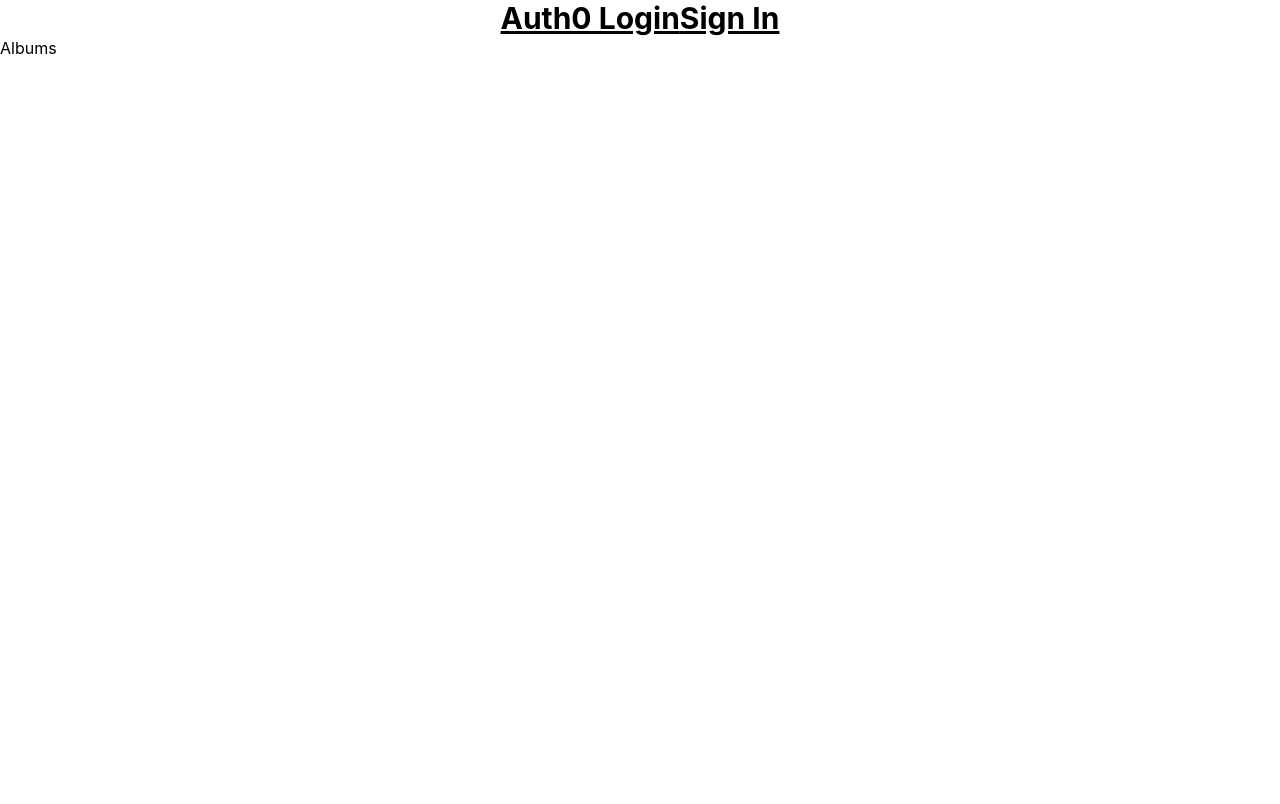
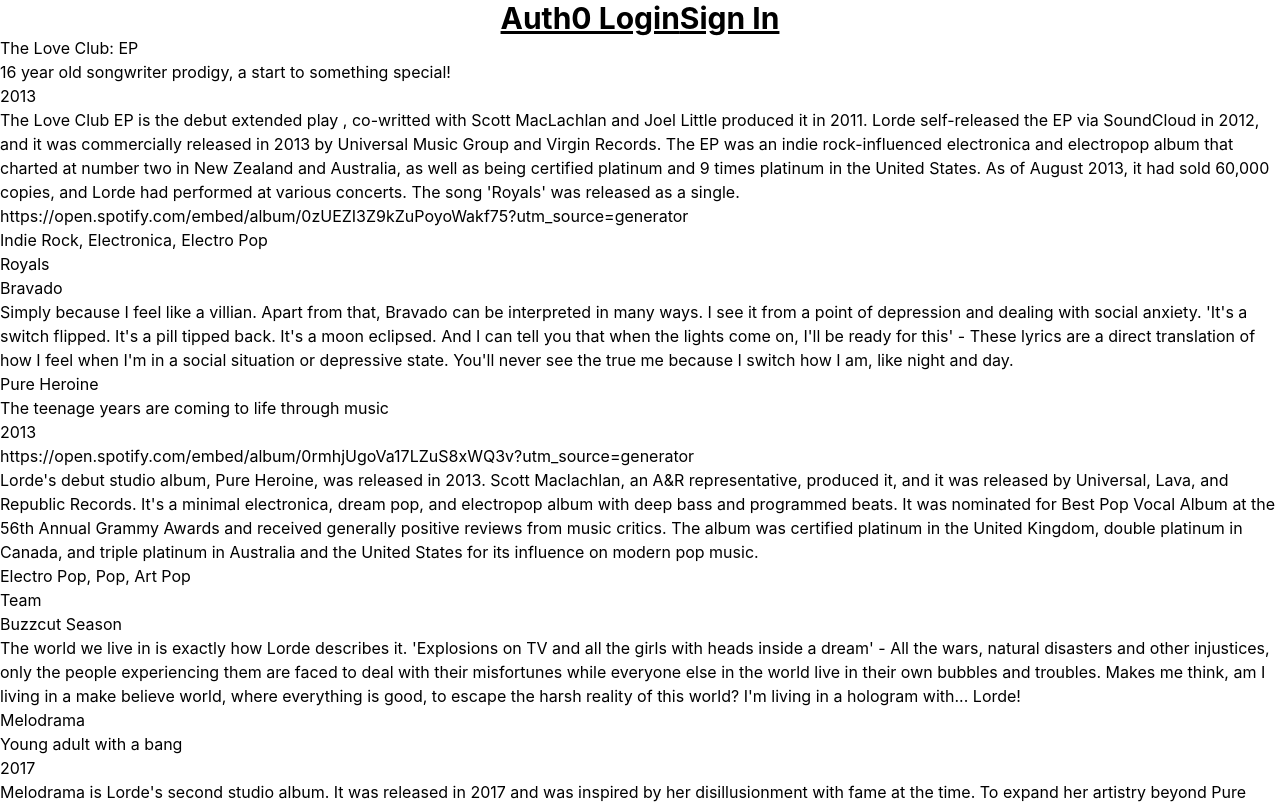
Before and after one commit to TreciaKS/lorde-fansite, a React (Create React App) app: page /albums in a window 1280 px wide. Shown: the top 804 px of the page. Built offline with nearby package versions, Linux system fonts and the light colour scheme.

Commit message:
Albums data defined

```diff
--- /dev/null
+++ b/src/logicalComponents/AlbumsContent.tsx
@@ -0,0 +1,37 @@
+type Props = {
+    albums: {
+        "id": number;
+        "albumArt3D"?: string;
+        "albumTitle": string;
+        "albumSubtitle": string;
+        "albumDate": number;
+        "albumDescription": string;
+        "embedSRC": string;
+        "albumGenre": string[];
+        "popularAlbumTrack": string;
+        "myFavouriteTrack": string;
+        "myFavouriteTrackDescript": string;
+    }[]
+}
+
+const AlbumsContent = ({ albums }: Props): JSX.Element => {
+  return (
+    <div>
+        {albums.map(album => (
+            <div key={album.id}>
+                <h3>{album.albumTitle}</h3>
+                <p>{album.albumSubtitle}</p>
+                <p>{album.albumDate}</p>
+                <p>{album.albumDescription}</p>
+                <p>{album.embedSRC}</p>
+                <p>{album.albumGenre.join(", ")}</p>
+                <p>{album.popularAlbumTrack}</p>
+                <p>{album.myFavouriteTrack}</p>
+                <p>{album.myFavouriteTrackDescript}</p>
+            </div>
+        ))}
+    </div>
+  )
+}
+
+export default AlbumsContent
--- a/src/pages/Albums.tsx
+++ b/src/pages/Albums.tsx
@@ -1,10 +1,14 @@
-import React from 'react'
+import { useState } from 'react';
+import AlbumsData from '../data/albums.json'
+import AlbumsContent from '../logicalComponents/AlbumsContent';
 
-type Props = {}
+const Albums = (): JSX.Element => {
+  const [albums, setAlbums] = useState(AlbumsData);
 
-const Albums = (props: Props) => {
   return (
-    <div>Albums</div>
+    <>
+      <AlbumsContent albums={albums} />
+    </>
   )
 }
 
```
